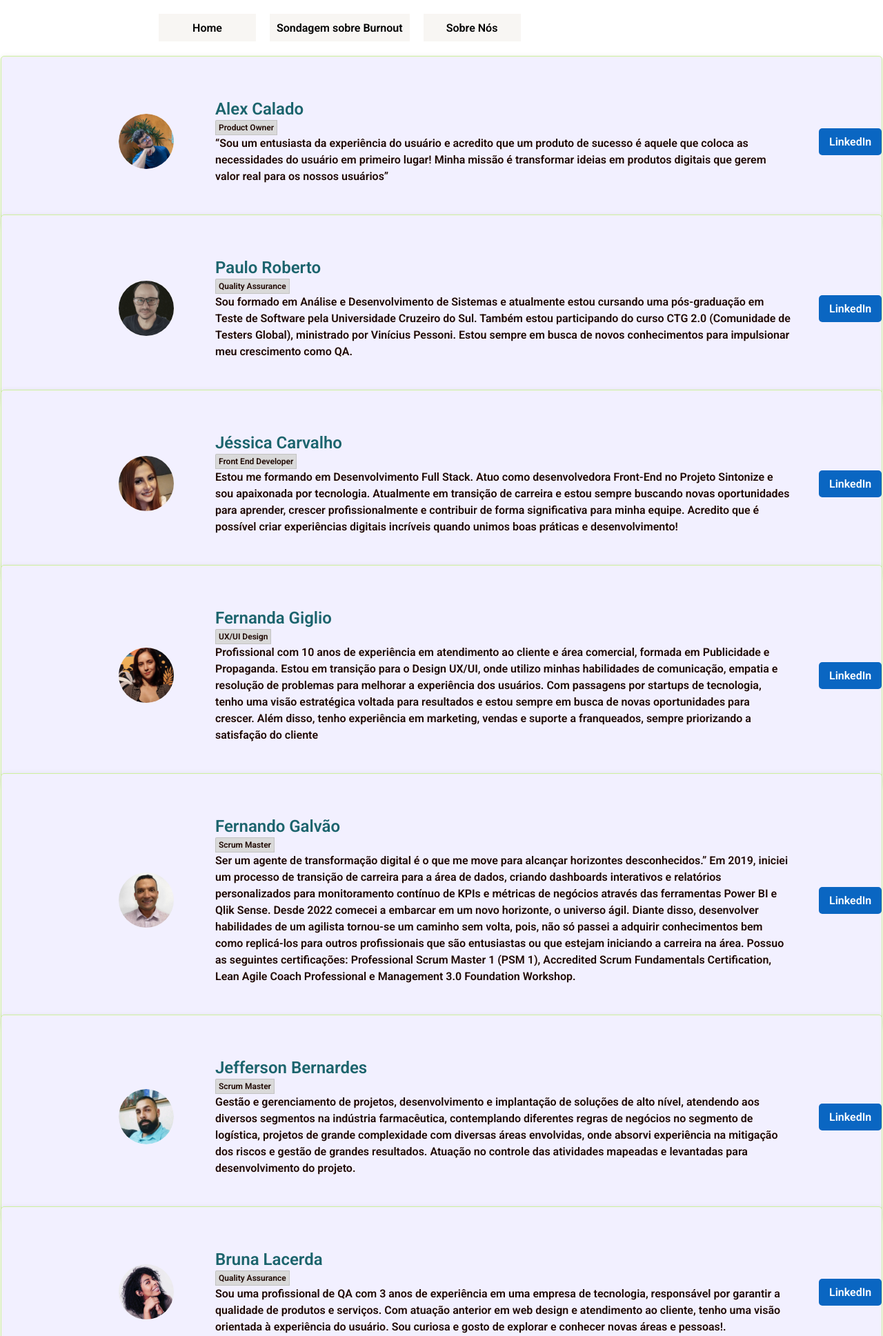
After one commit to egmoraes14/Sintonize-1, a Django app: page /equipe/ in a window 1280 px wide. The commit adds this page. Shown: the top 1937 px of the page at 69% size. Run offline with Django 5.2, Linux system fonts and the light colour scheme.

Commit message:
add time

```diff
--- a/setup/urls.py
+++ b/setup/urls.py
@@ -1,6 +1,6 @@
 from django.contrib import admin
 from django.urls import path, include
-from site_sintonize.views import index, politicas_privacidade, sondagem, sobre_nos
+from site_sintonize.views import index, politicas_privacidade, sondagem, sobre_nos, equipe
 
 
 urlpatterns = [
@@ -10,4 +10,5 @@ urlpatterns = [
     path('sondagem.html',sondagem, name='sondagem' ),
     path('politicas_privacidade', politicas_privacidade, name='politicas_privacidade'),
     path('sobre_nos/', sobre_nos, name='sobre_nos'),
+    path('equipe/', equipe, name='equipe'),
 ]
--- /dev/null
+++ b/site_sintonize/static/css/equipe.css
@@ -0,0 +1,119 @@
+body {
+    font-family: 'Roboto', sans-serif;
+    background-color: #ffffff;
+    margin: 0;
+    padding: 0;
+    /* Remover padding da body */
+}
+
+.container {
+    max-width: 1, 440px;
+    margin: auto;
+    padding-top: 80px;
+    /* Adiciona espaço entre o menu e o conteúdo abaixo */
+}
+
+.membro-container {
+    width: 100%;
+    margin: 0;
+    /* Remove margin entre os membro containers */
+    padding: 1px;
+    /* Ajuste no padding para menos espaço */
+}
+
+.membro {
+    display: flex;
+    align-items: center;
+    justify-content: space-between;
+    /* Espaço entre texto e botão */
+    background: #f2f0ff;
+    /* Cor de fundo */
+    border: 1px solid #CEF09D;
+    /* Borda verde */
+    border-radius: 5px;
+    /* Bordas arredondadas */
+    box-shadow: 0 2px 8px rgba(0, 0, 0, 0.1);
+    /* Sombra */
+    margin-bottom: -20px;
+    /* Reduzir espaço entre os membros */
+    width: 100%;
+    height: Hug (268px);
+    padding: 60px 170px 60px 170px;
+    gap: 40px;
+    opacity: 0px;
+
+}
+
+.foto-membro {
+    width: 80px;
+    /* Tamanho da imagem */
+    height: 80px;
+    /* Tamanho da imagem */
+    border-radius: 50%;
+    /* Imagem redonda */
+    margin-right: 20px;
+    /* Espaçamento à direita */
+    object-fit: cover;
+    /* Cobre o espaço do container */
+}
+
+.info {
+    flex-grow: 1;
+}
+
+
+h2 {
+    margin: 0;
+    /* Remove margens */
+    font-family: Roboto;
+    font-size: 24px;
+    font-weight: 700;
+    line-height: 32px;
+    text-align: left;
+    width: 835px;
+    height: 32px;
+    gap: 0px;
+    opacity: 0px;
+    color: #1C646D;
+}
+
+h3 {
+    margin: 0;
+    display: inline-block; /* Faz com que a borda se ajuste ao texto */
+    font-size: 12px;
+    font-weight: 600;
+    line-height: 16px;
+    color: #1F0802;
+    background: #D9D9D9 50%; /* Fundo com opacidade */
+    padding: 2px 4px; /* Padding definido */
+    border: 0.5px solid rgba(0, 0, 0, 0.1); /* Borda leve */
+    border-radius: 2px 0 0 0; /* Arrendondamento desejado */
+    opacity: 1; /* Garantir que o elemento seja totalmente visível */
+}
+
+
+p {
+font-size: 16px;
+font-weight: 400;
+line-height: 24px;
+text-align: left;
+color: #1F0802;
+font-family: Roboto;
+
+
+}
+
+.botao-linkedin {
+    background-color: #0A66C2;
+    color: #fff;
+    padding: 10px 15px;
+    border-radius: 5px;
+    text-decoration: none;
+    transition: background-color 0.3s;
+    /* Efeito de transição */
+}
+
+.botao-linkedin:hover {
+    background-color: #0056b3;
+    /* Cor ao passar o mouse */
+}
--- /dev/null
+++ b/site_sintonize/templates/equipe.html
@@ -0,0 +1,32 @@
+<!DOCTYPE html>
+<html lang="pt-BR">
+<head>
+    <meta charset="UTF-8">
+    <meta name="viewport" content="width=device-width, initial-scale=1.0">
+    <title>Sintonia - Nossa Equipe</title>
+    {% load static %}
+    <link rel="stylesheet" href="https://cdnjs.cloudflare.com/ajax/libs/font-awesome/5.15.4/css/all.min.css">
+    <link rel="stylesheet" href="{% static 'css/styles.css' %}">
+    <link rel="stylesheet" href="{% static 'css/equipe.css' %}">
+    <link href="https://fonts.googleapis.com/css2?family=Roboto:wght@600&display=swap" rel="stylesheet">
+</head>
+<body>
+    {% include 'header.html' %}
+    <div class="container">
+        {% for membro in membros %}
+        <div class="membro-container">
+            <div class="membro">
+                <img src="{% static membro.imagem %}" alt="{{ membro.nome }}" class="foto-membro">
+                <div class="info">
+                    <h2>{{ membro.nome }}</h2>
+                    <h3>{{ membro.cargo }}</h3>
+                    <p>{{ membro.descricao }}</p>
+                </div>
+                <a href="{{ membro.linkedin }}" class="botao-linkedin" target="_blank">LinkedIn</a>
+            </div>
+        </div>
+        {% endfor %}
+    </div>
+    {% include 'footer.html' %}
+</body>
+</html>
--- a/site_sintonize/templates/sobre_nos.html
+++ b/site_sintonize/templates/sobre_nos.html
@@ -48,7 +48,8 @@
         </section>
 
         <div class="botao-container-equipe">
-            <a href="#" class="botao">Conheça a nossa equipe</a>
+            <a href="{% url 'equipe' %}" class="botao">Conheça a nossa equipe</a>
+
         </div>
     </main>
 
--- a/site_sintonize/views.py
+++ b/site_sintonize/views.py
@@ -13,3 +13,77 @@ def sondagem (requests):
 
 def sobre_nos (request):
     return render(request, 'sobre_nos.html')
+
+def equipe (request):
+    return render(request, 'equipe.html')
+
+def equipe(request):
+    membros = [
+        {
+            'nome': 'Alex Calado',
+            'cargo': 'Product Owner',
+            'descricao': '“Sou um entusiasta da experiência do usuário e acredito que um produto de sucesso é aquele que coloca as necessidades do usuário em primeiro lugar! Minha missão é transformar ideias em produtos digitais que gerem valor real para os nossos usuários”',
+            'linkedin': 'https://www.linkedin.com/in/alexcalado/',
+            'imagem': 'images/alex.png',  # URL da imagem do membro
+        },
+
+        {
+            'nome': 'Paulo Roberto',
+            'cargo': 'Quality Assurance',
+            'descricao': 'Sou formado em Análise e Desenvolvimento de Sistemas e atualmente estou cursando uma pós-graduação em Teste de Software pela Universidade Cruzeiro do Sul. Também estou participando do curso CTG 2.0 (Comunidade de Testers Global), ministrado por Vinícius Pessoni. Estou sempre em busca de novos conhecimentos para impulsionar meu crescimento como QA.',
+            'linkedin': 'https://www.linkedin.com/in/paulinnrs/',
+            'imagem': 'images/paulo.png',  # URL da imagem do membro
+        },
+
+          {
+            'nome': 'Jéssica Carvalho',
+            'cargo': 'Front End Developer',
+            'descricao': 'Estou me formando em Desenvolvimento Full Stack. Atuo como desenvolvedora Front-End no Projeto Sintonize e sou apaixonada por tecnologia. Atualmente em transição de carreira e estou sempre buscando novas oportunidades para aprender, crescer profissionalmente e contribuir de forma significativa para minha equipe. Acredito que é possível criar experiências digitais incríveis quando unimos boas práticas e desenvolvimento!',
+            'linkedin': 'https://www.linkedin.com/in/jessica-carvalho30',
+            'imagem': 'images/jess.png',  # URL da imagem do membro
+        },
+          {
+            'nome': 'Fernanda Giglio',
+            'cargo': 'UX/UI Design',
+            'descricao': 'Profissional com 10 anos de experiência em atendimento ao cliente e área comercial, formada em Publicidade e Propaganda. Estou em transição para o Design UX/UI, onde utilizo minhas habilidades de comunicação, empatia e resolução de problemas para melhorar a experiência dos usuários. Com passagens por startups de tecnologia, tenho uma visão estratégica voltada para resultados e estou sempre em busca de novas oportunidades para crescer. Além disso, tenho experiência em marketing, vendas e suporte a franqueados, sempre priorizando a satisfação do cliente',
+            'linkedin': 'https://www.linkedin.com/in/fernandagiglio/',
+            'imagem': 'images/fer.png',  # URL da imagem do membro
+        },
+          {
+            'nome': 'Fernando Galvão',
+            'cargo': 'Scrum Master',
+            'descricao': 'Ser um agente de transformação digital é o que me move para alcançar horizontes desconhecidos.” Em 2019, iniciei um processo de transição de carreira para a área de dados, criando dashboards interativos e relatórios personalizados para monitoramento contínuo de KPIs e métricas de negócios através das ferramentas Power BI e Qlik Sense. Desde 2022 comecei a embarcar em um novo horizonte, o universo ágil. Diante disso, desenvolver habilidades de um agilista tornou-se um caminho sem volta, pois, não só passei a adquirir conhecimentos bem como replicá-los para outros profissionais que são entusiastas ou que estejam iniciando a carreira na área. Possuo as seguintes certificações: Professional Scrum Master 1 (PSM 1), Accredited Scrum Fundamentals Certification, Lean Agile Coach Professional e Management 3.0 Foundation Workshop.',
+            'linkedin': 'https://linkedin.com/in/fernandomgalvao/',
+            'imagem': 'images/fernando.png',  # URL da imagem do membro
+        },
+          {
+            'nome': 'Jefferson Bernardes',
+            'cargo': 'Scrum Master',
+            'descricao': 'Gestão e gerenciamento de projetos, desenvolvimento e implantação de soluções de alto nível, atendendo aos diversos segmentos na indústria farmacêutica, contemplando diferentes regras de negócios no segmento de logística, projetos de grande complexidade com diversas áreas envolvidas, onde absorvi experiência na mitigação dos riscos e gestão de grandes resultados. Atuação no controle das atividades mapeadas e levantadas para desenvolvimento do projeto.',
+            'linkedin': 'https://www.linkedin.com/in/jefferson-bernardes-109584a8',
+            'imagem': 'images/jefferson.png',  # URL da imagem do membro
+        },
+          {
+            'nome': 'Bruna Lacerda',
+            'cargo': 'Quality Assurance',
+            'descricao': 'Sou uma profissional de QA com 3 anos de experiência em uma empresa de tecnologia, responsável por garantir a qualidade de produtos e serviços. Com atuação anterior em web design e atendimento ao cliente, tenho uma visão orientada à experiência do usuário. Sou curiosa e gosto de explorar e conhecer novas áreas e pessoas!.',
+            'linkedin': 'https://www.linkedin.com/in/brunajlacerda',
+            'imagem': 'images/bru.png',  # URL da imagem do membro
+        },
+          {
+            'nome': 'Eduardo Gonçalves Moraes',
+            'cargo': 'Back End Developer',
+            'descricao': 'Trabalho com desenvolvimento de sites e aplicativos web, gerencio e atualizo sites corporativos. Me especializando em Python na área de ciência de dados e aplicativos web, com ferramentas como pandas e django. Em busca de oportunidade para voltar ao mercado de trabalho, atualmente trabalho como freelancer.',
+            'linkedin': 'https://www.linkedin.com/in/brunajlacerda',
+            'imagem': 'images/edu.png',  # URL da imagem do membro
+        },
+          {
+            'nome': 'Monique da Hora',
+            'cargo': 'Product Owner',
+            'descricao': 'Iniciei minha carreira na área de tecnologia com montagem e manutenção de computadores, e posteriormente prestei serviços de suporte de TI para outras empresas. Sempre fui apaixonada por resolver problemas e, ao longo da minha trajetória, tive a oportunidade de criar produtos que geraram valor para as empresas. Sou curiosa e inovadora, e estou constantemente refletindo sobre como a tecnologia vai evoluir, impactar a sociedade e transformar os negócios no futuro.',
+            'linkedin': 'https://www.linkedin.com/in/moniquedahora/',
+            'imagem': 'images/monique.png',  # URL da imagem do membro
+        },
+
+    ]
+    return render(request, 'equipe.html', {'membros': membros})
```
Also changed, not shown: setup/settings.py (+2 -13 lines), site_sintonize/static/images/Fernando.png (added), site_sintonize/static/images/alex.png (added), site_sintonize/static/images/bru.png (added), site_sintonize/static/images/edu.png (added), site_sintonize/static/images/fer.png (added), site_sintonize/static/images/jefferson.png (added), site_sintonize/static/images/jess.png (added), site_sintonize/static/images/monique.png (added), site_sintonize/static/images/paulo.png (added).
